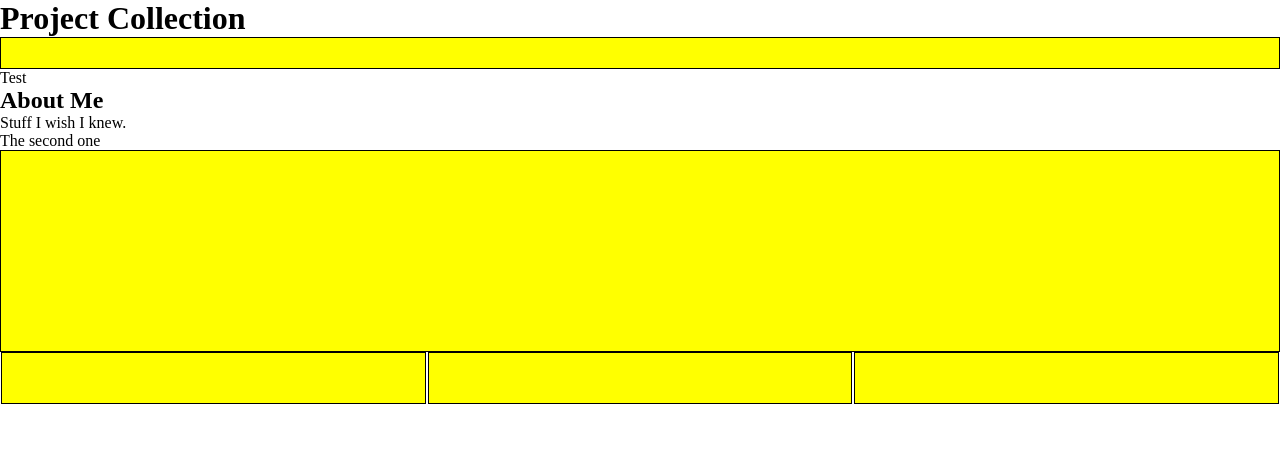
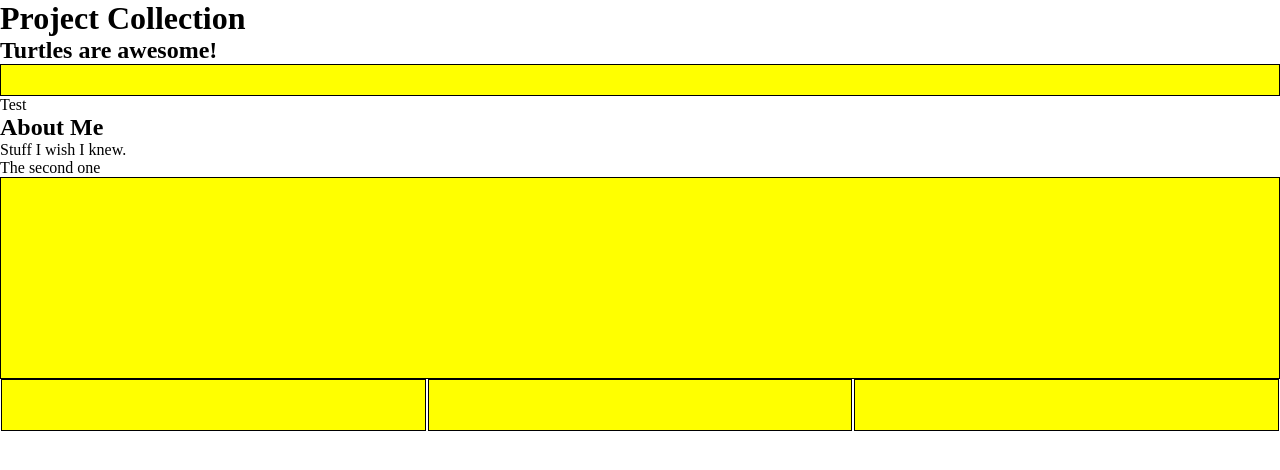
Before and after one commit to amaddatu/portfolio, a plain HTML site: page index2.html in a window 1280 px wide. Drawn offline with Linux system fonts and the light colour scheme.

Commit message:
added Turtles are awesome htag to index2.html

```diff
--- a/index2.html
+++ b/index2.html
@@ -11,6 +11,7 @@
   <header>
     <div class="header-left">
       <h1>Project Collection</h1>
+      <h2>Turtles are awesome!</h2>
       <div class="box"></div>
     </div>
     <nav>
```
